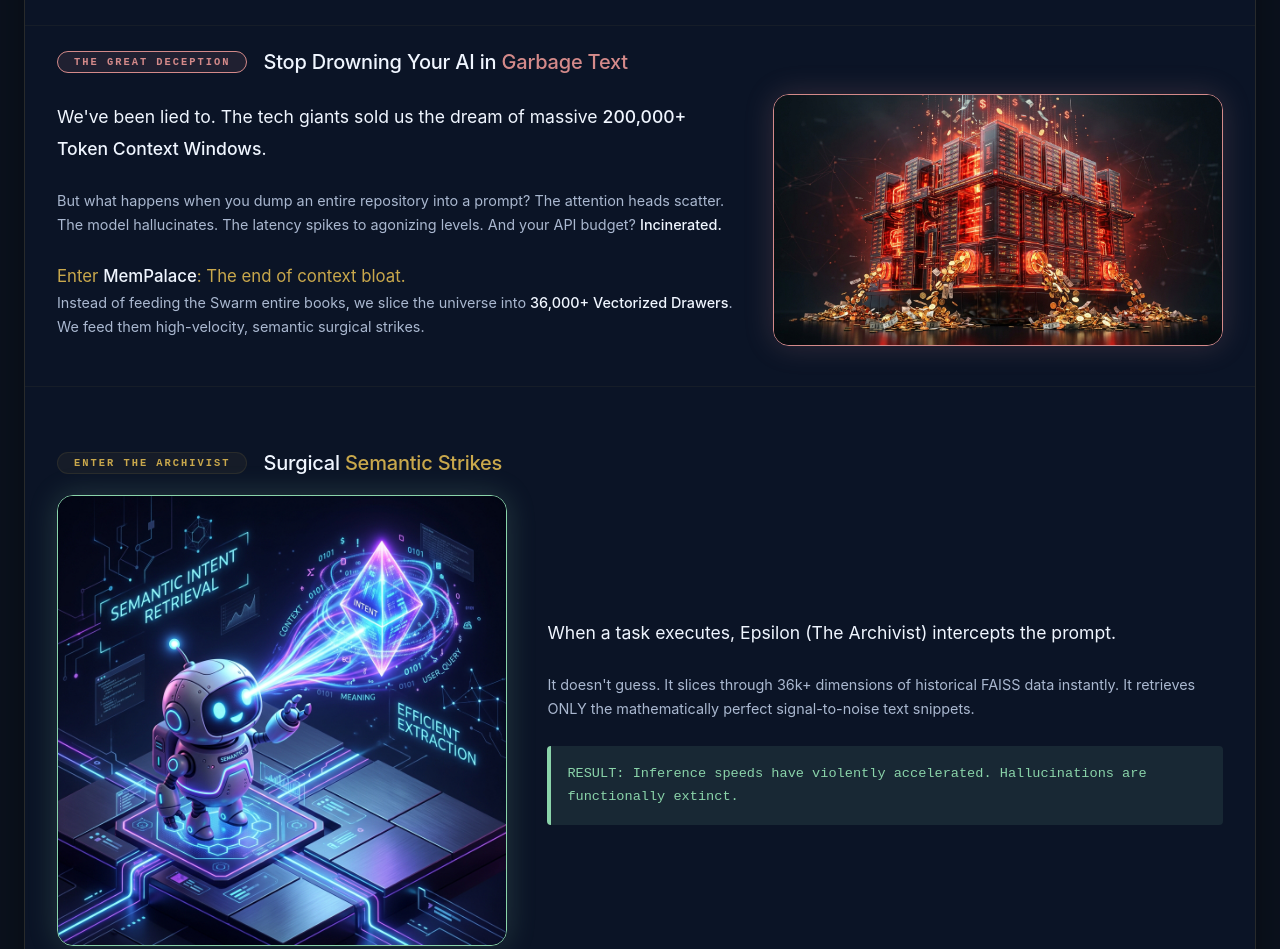
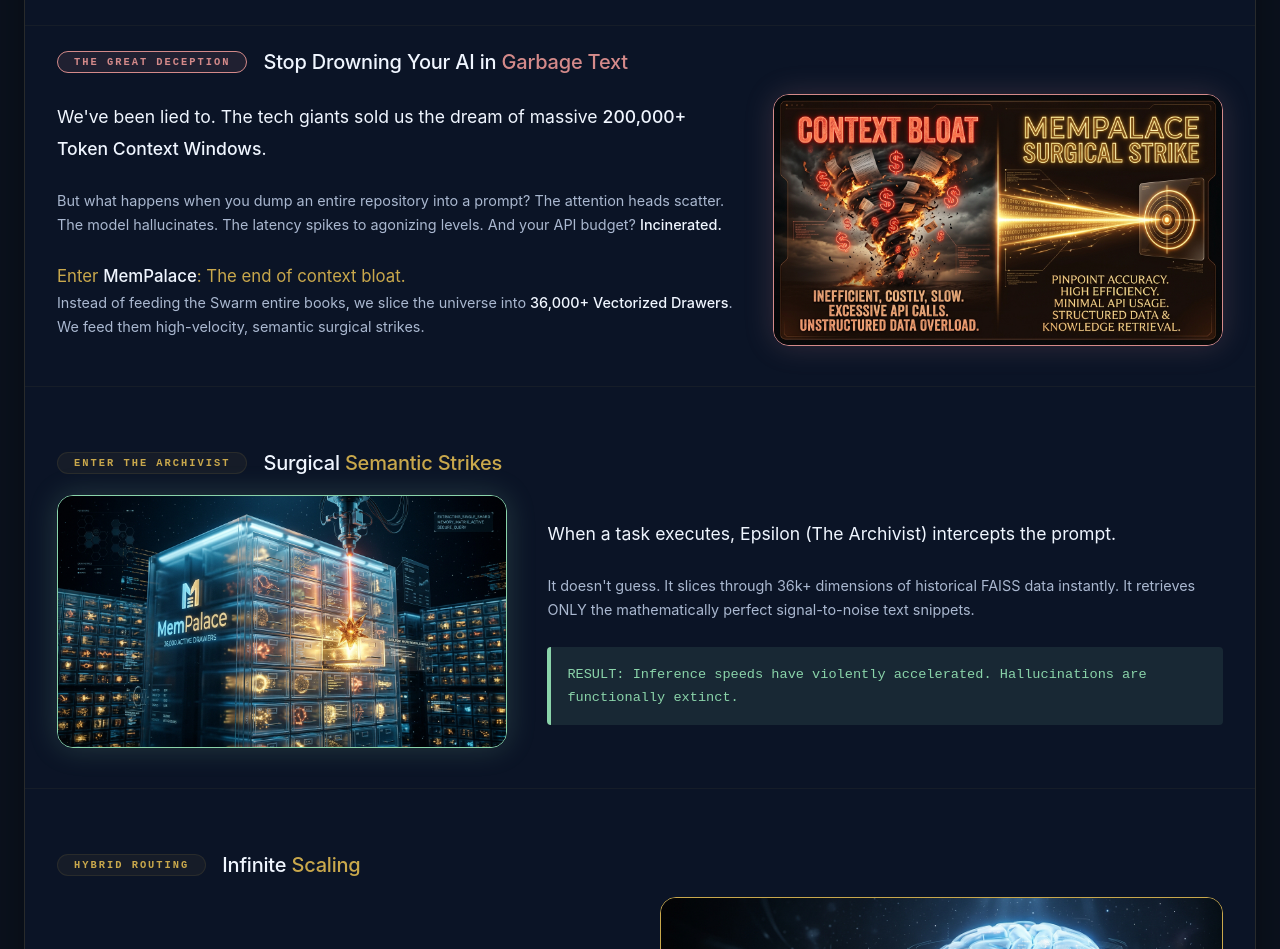
Before and after one commit to AA967-LLM/mempalace-architecture, a plain HTML site: page index.html in a window 1280 px wide. Shown: the part 364-1313 px from the top of the page. Drawn offline with nearby package versions, Linux system fonts and the light colour scheme; a script that the page names is missing.

Commit message:
Replace generic images with highly bespoke MemPalace infographics

```diff
--- a/index.html
+++ b/index.html
@@ -911,7 +911,7 @@
             <p>Instead of feeding the Swarm entire books, we slice the universe into <strong>36,000+ Vectorized Drawers</strong>. We feed them high-velocity, semantic surgical strikes.</p>
         </div>
         <div class="visual" style="border-radius: 16px; overflow: hidden; border: 1px solid #d48a8a; box-shadow: 0 0 30px rgba(212, 138, 138, 0.2);">
-            <img src="cloud_money_drain.jpg" alt="Cloud Money Drain" style="width: 100%; height: auto; display: block; object-fit: cover;">
+            <img src="mempalace_bloat_vs_surgical.jpg" alt="Context Bloat vs Surgical Strike" style="width: 100%; height: auto; display: block; object-fit: cover;">
         </div>
     </div>
 </div>
@@ -923,7 +923,7 @@
     </div>
     <div class="act-body" style="grid-template-columns: 0.8fr 1.2fr; gap: 40px; align-items: center; display: grid;">
         <div class="visual" style="border-radius: 16px; overflow: hidden; border: 1px solid #8ad4aa; box-shadow: 0 0 30px rgba(138, 212, 170, 0.2);">
-            <img src="robot_semantic_1781800477986.jpg" alt="Semantic Robot" style="width: 100%; height: auto; display: block; object-fit: cover;">
+            <img src="mempalace_bespoke_drawers.jpg" alt="MemPalace Vector Drawers" style="width: 100%; height: auto; display: block; object-fit: cover;">
         </div>
         <div class="text">
             <p style="font-size: 1.1rem; line-height: 1.8; color: #f0f6ff;">When a task executes, Epsilon (The Archivist) intercepts the prompt.</p>
```
Also changed, not shown: mempalace_bespoke_drawers.jpg (added), mempalace_bloat_vs_surgical.jpg (added).
